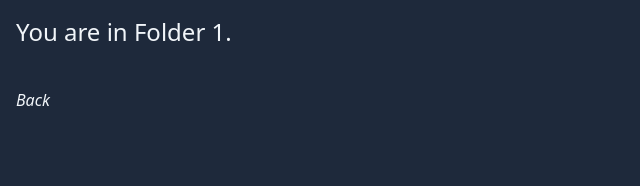
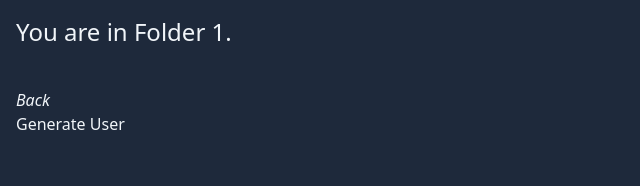
Before and after one commit to rumanstheddy/whats-next, a Next.js app: page /folder1 in a window 1280 px wide. Shown: the top 186 px of the page, without its empty margins (0-640 px from the left). Built offline with nearby package versions, Linux system fonts and the light colour scheme.

Commit message:
fetching data from random user API in client component

```diff
--- a/src/app/folder1/page.tsx
+++ b/src/app/folder1/page.tsx
@@ -1,11 +1,22 @@
+"use client";
 import Link from "next/link";
-import { Fragment } from "react";
 
 export default function Page() {
+  const getUser = async () => {
+    const response = await fetch("https://randomuser.me/api/");
+    const data = await response.json();
+    console.log(data);
+  };
+
   return (
-    <Fragment>
+    <div className="content-center">
       <h1 className="text-2xl mb-10">{"You are in Folder 1."}</h1>
-      <Link href={"/"} className="italic">Back</Link>
-    </Fragment>
+      <Link href={"/"} className="italic">
+        Back
+      </Link>
+      <button type="button" onClick={getUser} className="block rounded-full">
+        Generate User
+      </button>
+    </div>
   );
 }
--- a/src/app/page.tsx
+++ b/src/app/page.tsx
@@ -1,11 +1,12 @@
 import Link from "next/link";
-import { Fragment } from "react";
 
 export default function Home() {
   return (
-    <Fragment>
+    <div className="content-center">
       <h1 className="text-2xl mb-10">{"Hello Sumanth, what's next?"}</h1>
-      <Link href={"/folder1"} className="italic">Go to folder 1</Link>
-    </Fragment>
+      <Link href={"/folder1"} className="italic">
+        Go to folder 1
+      </Link>
+    </div>
   );
 }
```
